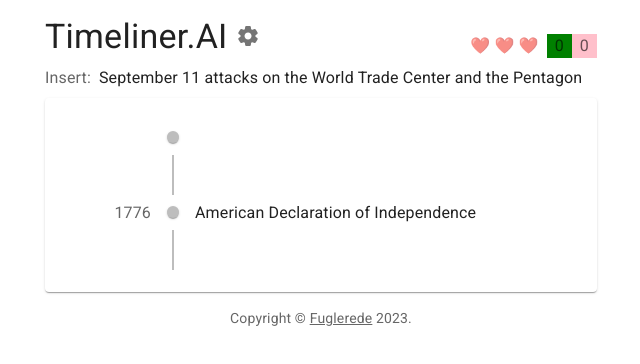
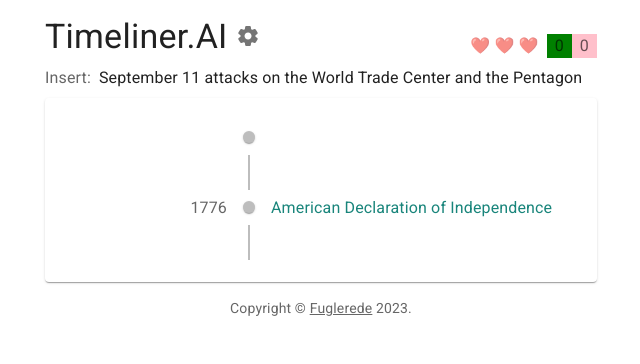
Before and after one commit to wimmers/timeliner, a React (Create React App) app in the folder app/: page / in a window 1280 px wide. Shown: the top 364 px of the page, without its empty margins (319-959 px from the left). Built offline with nearby package versions, Linux system fonts and the light colour scheme.

Commit message:
Add images to timeline

```diff
--- a/app/src/Timeline.tsx
+++ b/app/src/Timeline.tsx
@@ -10,15 +10,29 @@ import TimelineOppositeContent, {
   timelineOppositeContentClasses,
 } from '@mui/lab/TimelineOppositeContent';
 import useMediaQuery from '@mui/material/useMediaQuery';
+import Link from '@mui/material/Link';
+import Box from '@mui/material/Box';
+import Typography from '@mui/material/Typography';
 import { event } from './Decks';
 
 function Item(
-  {event: { year, event }, onClick}: {event: event, onClick: () => void}
+  {event: { year, event, info, url, thumbnailUrl }, onClick}: {event: event, onClick: () => void}
 ) {
   const isBig = useMediaQuery((theme: any) => theme.breakpoints.up('sm'));
   return <TimelineItem key={event}>
-    <TimelineOppositeContent color="textSecondary">
-      {year}
+    <TimelineOppositeContent pl={{xs: 0, sm: 2}}>
+      <Typography color="textSecondary">
+        {year}
+      </Typography>
+      <Box mt={1} width={{xs: 120, sm: 150}}>
+      {
+        thumbnailUrl ?
+        <img
+          src={thumbnailUrl} alt={event}
+          style={isBig ? {maxHeight: 100} : {maxHeight: 100, marginRight: -10, maxWidth: '100%'}}
+        /> : undefined
+      }
+      </Box>
     </TimelineOppositeContent>
     <TimelineSeparator>
       <TimelineDot />
@@ -26,16 +40,31 @@ function Item(
         sx={isBig ?
           {
             '&:hover': {
-              width: 10,
+              width: 5,
             },
           }
           : {}
         }
       >
-        <Button onClick={onClick} sx={{ left: -30, height: 40 }} />
+        <Button onClick={onClick} sx={{ left: -30, height: 1 }} />
       </TimelineConnector>
     </TimelineSeparator>
-    <TimelineContent>{event}</TimelineContent>
+    <TimelineContent pr={{xs: 0, sm: 2}} sx={{ py: 0.5 }}>
+      {url ?
+        <Link
+          variant='subtitle1' href={url} underline='hover' color='secondary'
+          target='_blank' rel='noreferrer'
+        >
+          {event}
+        </Link> :
+        <Typography variant='subtitle1' color='secondary'>
+          {event}
+        </Typography>
+      }
+      <Typography>
+        {info}
+      </Typography>
+    </TimelineContent>
   </TimelineItem>
 }
 
@@ -46,13 +75,18 @@ export default function GameTimeline({ events, onInsert }: any) {
       onClick={() => onInsert(index)}
     />
   );
+  const timelineStyle: any = {
+    [`& .${timelineOppositeContentClasses.root}`]: {
+      flex: 0.2,
+    }
+  };
+  if (!useMediaQuery((theme: any) => theme.breakpoints.up('sm'))) {
+    timelineStyle.px = 0
+  }
+
   return (
     <Timeline
-      sx={{
-        [`& .${timelineOppositeContentClasses.root}`]: {
-          flex: 0.2,
-        },
-      }}
+      sx={timelineStyle}
     >
       {
         <Item
```
